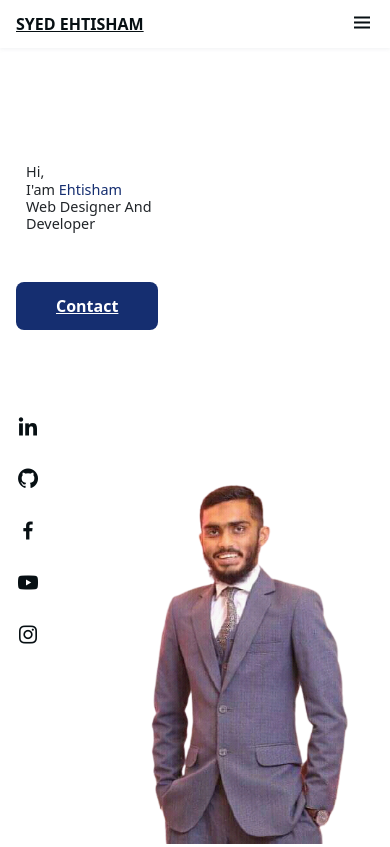
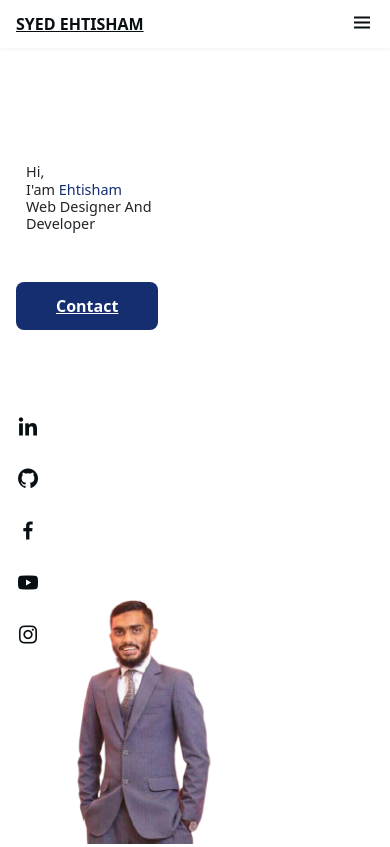
Before and after one commit to ehtisham57/My-Portfolio, a plain HTML site: page EHTISHAM's PORTFOLIO/index.html in a window 390 px wide. Shown: the top 847 px of the page. Drawn offline with nearby package versions, Linux system fonts and the light colour scheme.

Commit message:
Update styles.css

```diff
--- a/EHTISHAM's PORTFOLIO/assets/css/styles.css
+++ b/EHTISHAM's PORTFOLIO/assets/css/styles.css
@@ -469,12 +469,13 @@ img{
 
 @media screen and (max-width: 400px){
 
- home__img {
+  .home__img{
     left: 10%;
     bottom: 150px;
     width: 200px;
     height: 150px;
-}
+
+  }
   .home__title {
     font-size: 0.9rem;
     margin-top: 100px;
```
